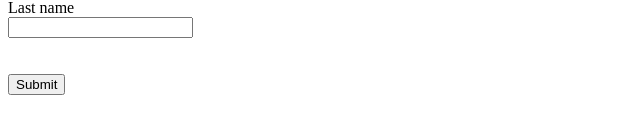
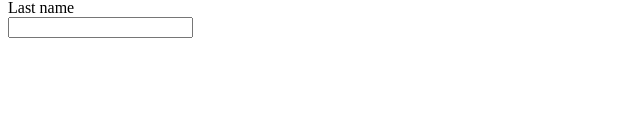
Before and after one commit to AnonymousStrange/first-web, a plain HTML site: page index.html in a window 1280 px wide. Shown: the part 124-258 px from the top of the page, without its empty margins (0-640 px from the left). Drawn offline with Linux system fonts and the light colour scheme.

Commit message:
Update index.html

```diff
--- a/index.html
+++ b/index.html
@@ -17,7 +17,7 @@ First name<br>
 Last name<br>
 <input type="name"><br><br><br>
 
-<a href="E:\html data\form response.html"><input type="submit"></a><br><br>
+
 
 
 
```
